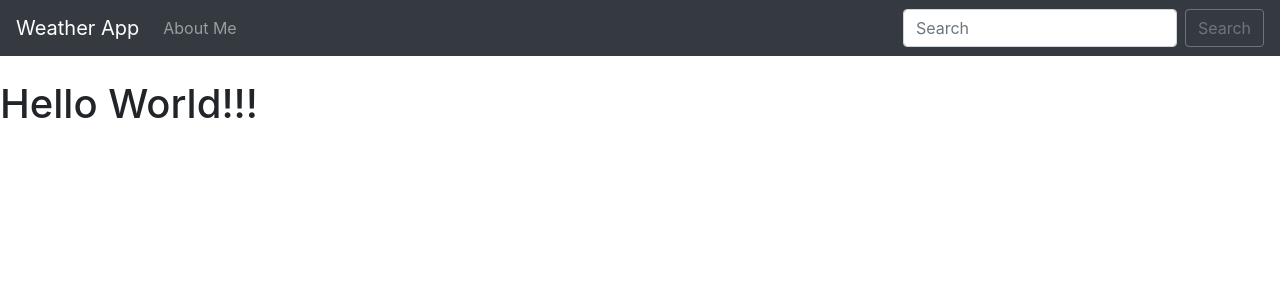
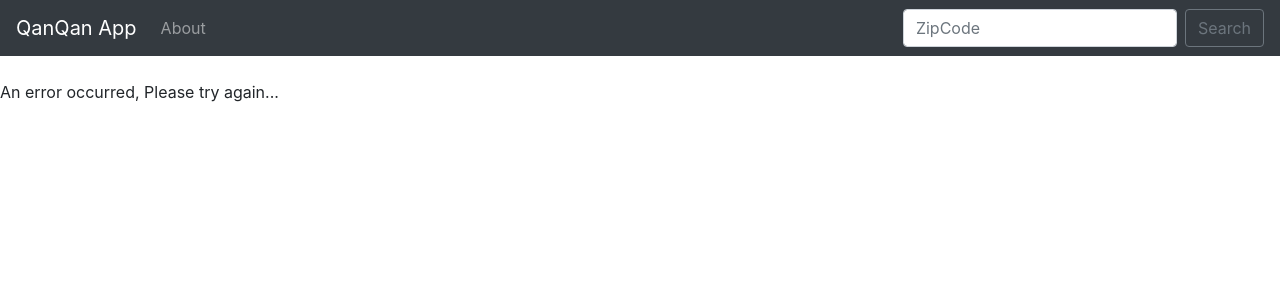
Before and after one commit to SinaQane/DjangoAqiTest, a Django app: page / in a window 1280 px wide. Shown: the top 300 px of the page. Run offline with Django 3.2, Linux system fonts and the light colour scheme; data that the repository does not hold is empty; some libraries are stand-ins or nearby versions.

Commit message:
added color and description

```diff
--- a/lookup/templates/about.html
+++ b/lookup/templates/about.html
@@ -2,6 +2,6 @@
 
 {% block content %}
 
-<h3> You know who I am ... </h3>
+<h3> Just a test app for getting O3 AQI of an area in US with some info </h3>
 
 {% endblock %}
--- a/lookup/templates/base.html
+++ b/lookup/templates/base.html
@@ -9,11 +9,19 @@
     <link rel="stylesheet" href="https://stackpath.bootstrapcdn.com/bootstrap/4.5.0/css/bootstrap.min.css" integrity="sha384-9aIt2nRpC12Uk9gS9baDl411NQApFmC26EwAOH8WgZl5MYYxFfc+NcPb1dKGj7Sk" crossorigin="anonymous">
 
     <title>Hello, world!</title>
+    <style>
+        .good {background-color: #0C0 ;}
+        .moderate {background-color: #FFFF00 ;}
+        .usg {background-color: #FF9900 ;}
+        .unhealthy {background-color: #FF0000 ;}
+        .veryunhealthy {background-color: #990066 ;}
+        .hazardous {background-color: #660000 ;}
+    </style>
   </head>
   <body>
 
     <nav class="navbar navbar-expand-lg navbar-dark bg-dark">
-        <a class="navbar-brand" href="{% url 'home' %}">Weather App</a>
+        <a class="navbar-brand" href="{% url 'home' %}">QanQan App</a>
         <button class="navbar-toggler" type="button" data-toggle="collapse" data-target="#navbarSupportedContent" aria-controls="navbarSupportedContent" aria-expanded="false" aria-label="Toggle navigation">
           <span class="navbar-toggler-icon"></span>
         </button>
@@ -21,11 +29,11 @@
         <div class="collapse navbar-collapse" id="navbarSupportedContent">
           <ul class="navbar-nav mr-auto">
             <li class="nav-item">
-              <a class="nav-link" href="{% url 'about' %}">About Me</a>
+              <a class="nav-link" href="{% url 'about' %}">About</a>
             </li>
           </ul>
           <form class="form-inline my-2 my-lg-0">
-            <input class="form-control mr-sm-2" type="search" placeholder="Search" aria-label="Search">
+            <input class="form-control mr-sm-2" type="ZipCode" placeholder="ZipCode" aria-label="ZipCode">
             <button class="btn btn-outline-secondary my-2 my-sm-0" type="submit">Search</button>
           </form>
         </div>
--- a/lookup/templates/home.html
+++ b/lookup/templates/home.html
@@ -2,6 +2,23 @@
 
 {% block content %}
 
-<h1> Hello World!!! </h1>
+{% if api %}
+    {% if api == "Error" %}
+        An error occurred, Please try again...<br/>
+    {% else %}
+
+        <div class="jumbotron {{ category_color }} ">
+            <h1 class="display-4">{{api.0.Category.Name}} </h1>
+            <p class="lead">{{api.0.ReportingArea}} Air Quality Index: {{api.0.AQI}} </p>
+            <hr class="my-4">
+
+            {{ category_description }} <br/><br/>
+
+            <a class="btn btn-primary btn-lg" href="https://www.airnow.gov/" role="button">Source</a>
+        </div>
+
+    {% endif %}
+{% endif %}
+
 
 {% endblock %}
--- a/lookup/views.py
+++ b/lookup/views.py
@@ -2,7 +2,42 @@ from django.shortcuts import render
 
 # Create your views here.
 def home(request):
-    return render(request, 'home.html', {})
+    import json
+    import requests
+
+    api_req = requests.get("http://www.airnowapi.org/aq/observation/zipCode/current/?format=application/json&zipCode=19946&distance=25&API_KEY=1B1D61B5-1FC1-4A1D-A851-B4701F2EBC39")
+
+    try:
+        api = json.loads(api_req.content)
+
+        if api[0]['Category']['Name'] == "Good":
+            category_description = "(0-50): A level that will not impact patients suffering from diseases related to air pollution."
+            category_color = "good"
+        elif  api[0]['Category']['Name'] == "Moderate":
+            category_description = "(51-100): A level that may have a meager impact on patients in case of chronic exposure."
+            category_color = "moderate"
+        elif  api[0]['Category']['Name'] == "Unhealthy for Sensitive Groups":
+            category_description = "(101-150): A level that may have harmful impacts on patients and members of sensitive groups."
+            category_color = "usg"
+        elif  api[0]['Category']['Name'] == "Unhealthy":
+            category_description = "(151-200): A level that may have harmful impacts on patients and members of sensitive groups (children, aged or weak people), and also cause the general public unpleasant feelings."
+            category_color = "unhealthy"
+        elif  api[0]['Category']['Name'] == "Very Unhealthy":
+            category_description = "(201-300): A level that may have a serious impact on patients and members of sensitive groups in case of acute exposure."
+            category_color = "veryunhealthy"
+        elif  api[0]['Category']['Name'] == "Hazardous":
+            category_description = "(301-500): A level that may have a serious impact on patients and members of sensitive groups in case of acute exposure."
+            category_color = "hazardous"
+
+
+    except Exception:
+        api = "Error"
+        category_description = "Coudn't get the results..."
+        category_color = "hazardous"
+
+    return (render(request, 'home.html', {'api' : api , 'category_description' : category_description, 'category_color' : category_color},
+    ))
+
 
 def about(request):
-    return render(request, 'about.html', {})
+    return (render(request, 'about.html', {}))
```
